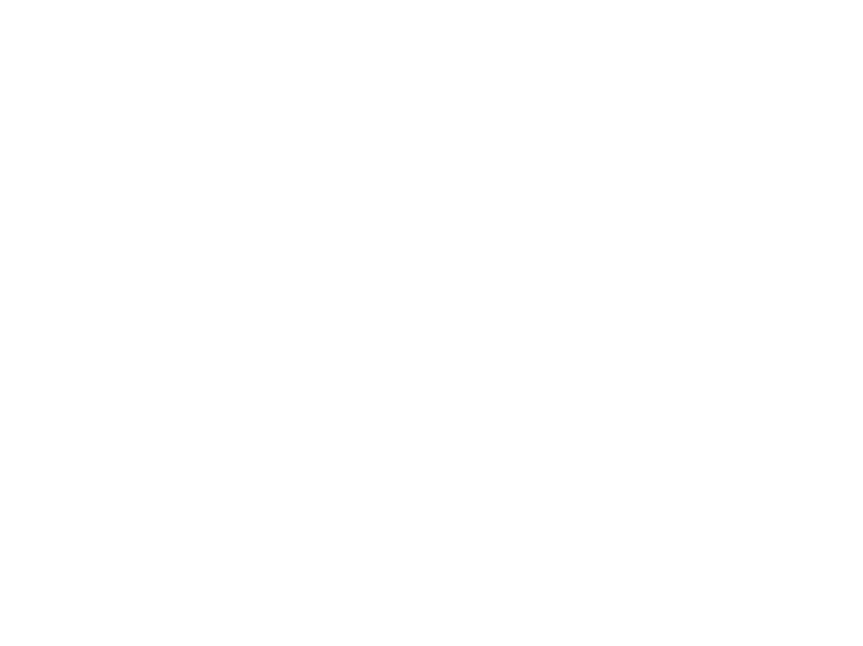
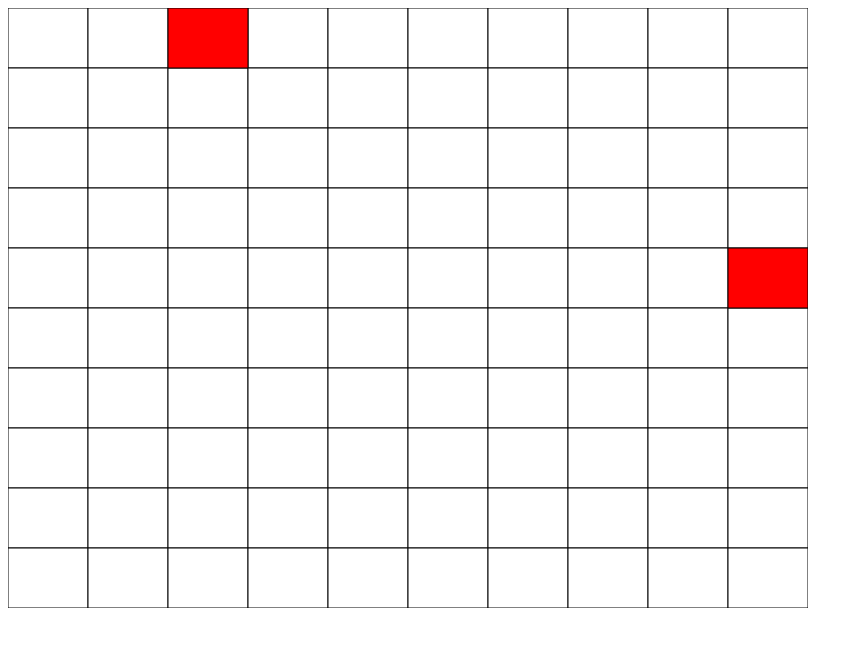
Before and after one commit to JonathanKievits/SimpleIO, a website: page game/index.html in a window 1280 px wide. Shown: the whole page, without its empty margins (0-863 px from the left). Drawn offline with Linux system fonts and the light colour scheme.

Commit message:
verder met tiles vallen

```diff
--- a/game/classes/player.js
+++ /dev/null
@@ -1,16 +0,0 @@
-var Player ={
-    radius:50,
-    x:100,
-    y:100,
-
-
-    draw: function(context)
-    {
-        context.beginPath();
-        context.fillStyle = "#c82124";
-        context.arc(this.x,this.y,this.radius,0,2*Math.PI);
-        context.fill();
-        context.stroke();
-        context.closePath();
-    },
-};
--- /dev/null
+++ b/game/classes/tile.js
@@ -0,0 +1,23 @@
+var Tile ={
+    w:50,
+    h:50,
+    x:100,
+    y:100,
+    color: "#FFFFFF",
+
+
+    draw: function(context)
+    {
+        context.beginPath();
+        context.fillStyle=this.color;
+        context.rect(this.x,this.y,this.w,this.h);
+        context.fill();
+        context.stroke();
+        context.closePath();
+    },
+
+    fall: function(context)
+    {
+        this.color = "#FF0000";
+    },
+};
--- a/game/game.js
+++ b/game/game.js
@@ -2,16 +2,81 @@ window.addEventListener("load", function ()
 {
     var canvas = document.getElementById("canvas");
     var context = canvas.getContext("2d");
-    var cw = canvas.width, ch = canvas.height;
-    var pl = Object.create(Player);
+    var cw = canvas.width,
+        ch = canvas.height;
+    var tiles = [];
+    var fallenTiles = [];
+    var datem;
+    var sec;
+    var preSec = 2;
 
-    setInterval(loop,5);
+    for (var i = 0; i < 10; i++)
+    {
+        for (var j = 0; j < 10; j++)
+        {
+            tile = Object.create(Tile);
+            tile.w = canvas.width / 10;
+            tile.h = canvas.height / 10;
+            tile.x = ((0 + tile.w / 2) * 2) * j;
+            tile.y = ((0 + tile.h / 2) * 2) * i;
+            tiles.push(tile);
+        }
+    }
+
+    datem = new Date();
+    sec = datem.getSeconds();
+
+    if(sec >= 57)
+    {
+
+    }
+    else
+    {
+        preSec = sec + 3;
+    }
+
+    setInterval(loop, 17);
 
     function loop()
     {
-        context.clearRect(0,0,cw,ch);
-        pl.x += 10;
-        pl.draw(context);
+        context.clearRect(0, 0, cw, ch);
+
+        datem = new Date();
+        sec = datem.getSeconds();
+
+        if(sec == 59)
+        {
+            preSec = 60;
+        }
+        else if(sec == 0 && preSec == 60)
+        {
+            preSec = 0;
+        }
+
+        if (fallenTiles.length < 100 && sec >= preSec)
+        {
+            console.log("spawn" + sec);
+
+            var rand = Math.floor(Math.random()*tiles.length);
+
+            tiles[rand].fall(context);
+            fallenTiles.push(tiles[rand]);
+            tiles.splice(rand,1);
+
+            preSec = sec+1;
+
+        }
+
+
+        for (var i = 0; i < tiles.length; i++)
+        {
+            tiles[i].draw(context);
+        }
+
+        for (var i = 0; i < fallenTiles.length; i++)
+        {
+            fallenTiles[i].draw(context);
+        }
     }
 
 });
--- a/game/index.html
+++ b/game/index.html
@@ -5,9 +5,9 @@
     <meta charset="UTF-8">
 </head>
 <body>
-<canvas id="canvas" width="1000" height="800"></canvas>
+<canvas id="canvas" width="800" height="600"></canvas>
 
-<script src="classes/player.js"></script>
+<script src="classes/tile.js"></script>
 
 <script src="game.js"></script>
 </body>
```
Also changed, not shown: app.js (+8 -5 lines).
